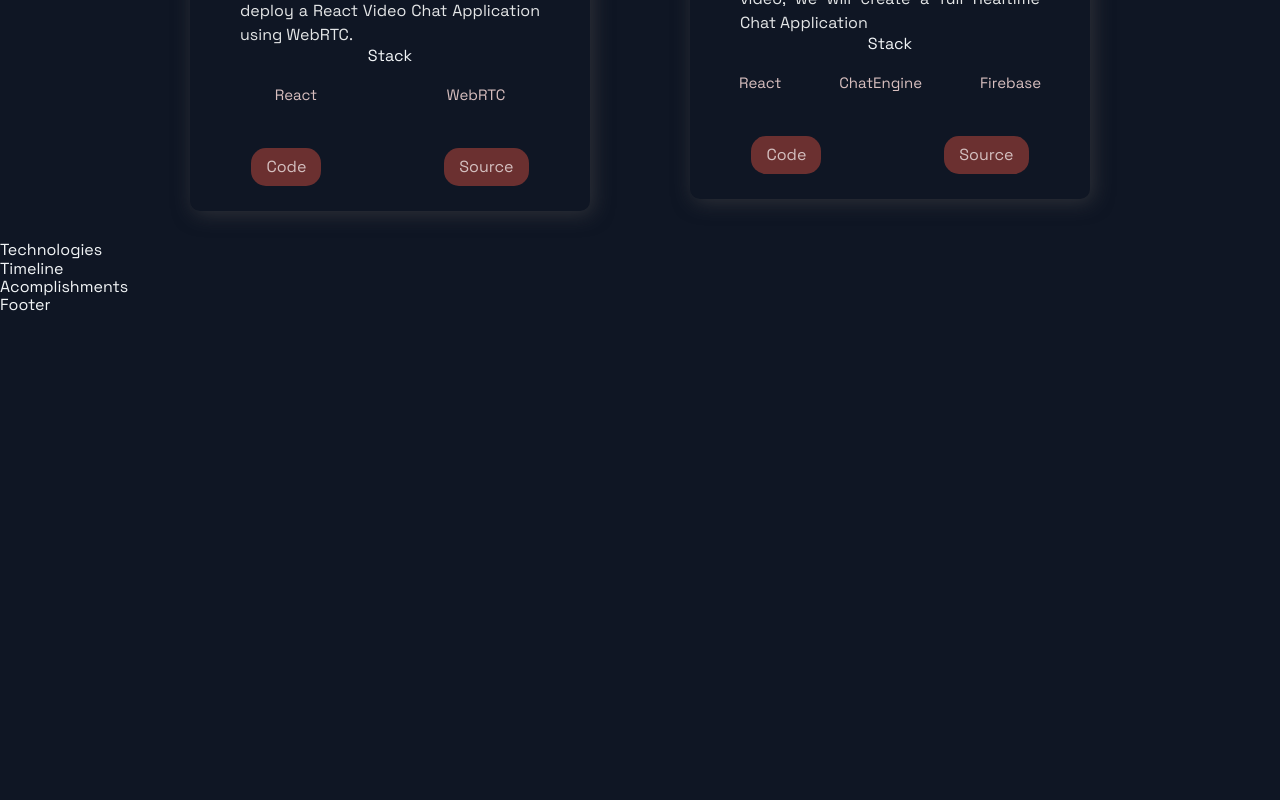
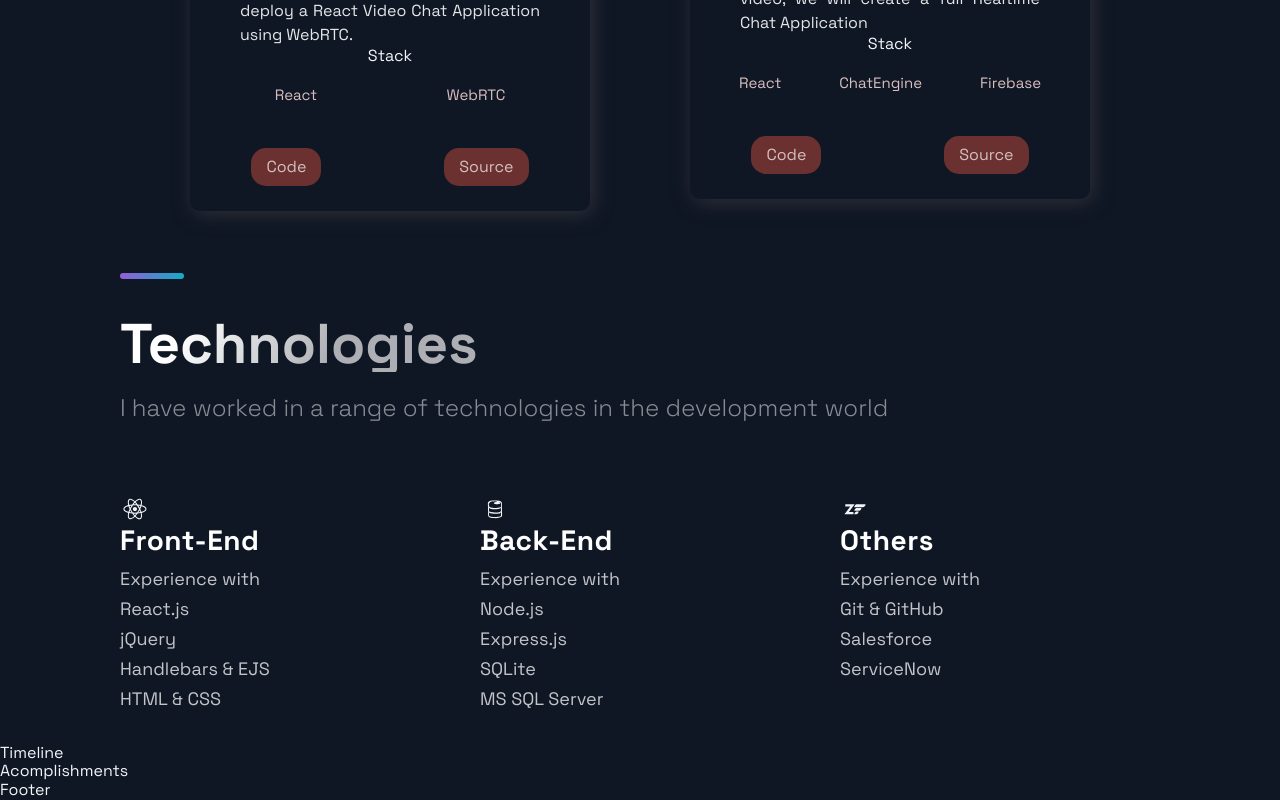
Before and after one commit to vimal-raj-nagarajan/Portfolio, a Next.js app: page / in a window 1280 px wide. Shown: the part 1993-2793 px from the top of the page. Before the commit the page ends 2308 px from the top, so only its background shows below. Built offline with nearby package versions, Linux system fonts and the light colour scheme.

Commit message:
Add technologies

```diff
--- a/src/components/Technologies/Technologies.js
+++ b/src/components/Technologies/Technologies.js
@@ -4,9 +4,55 @@
 import { List, ListContainer, ListItem, ListParagraph, ListTitle } from './TechnologiesStyles';
 
 const Technologies = () =>  (
-  <div>
-    Technologies
-  </div>
+  <Section id="tech">
+    <SectionDivider />
+    <br/>
+    <br/>
+    <SectionTitle>Technologies</SectionTitle>
+    <SectionText>
+      I have worked in a range of technologies in the development world
+    </SectionText>
+    <List>
+      <ListItem>
+        <DiReact size="3rem" />
+        <ListContainer>
+          <ListTitle>Front-End</ListTitle>
+          <ListParagraph>
+            Experience with <br/>
+            React.js<br/>
+            jQuery<br/>
+            Handlebars & EJS<br/>
+            HTML & CSS
+          </ListParagraph>
+        </ListContainer>
+      </ListItem>
+      <ListItem>
+        <DiFirebase size="3rem" />
+        <ListContainer>
+          <ListTitle>Back-End</ListTitle>
+          <ListParagraph>
+            Experience with <br/>
+            Node.js<br/>
+            Express.js<br/>
+            SQLite<br/>
+            MS SQL Server
+          </ListParagraph>
+        </ListContainer>
+      </ListItem>
+      <ListItem>
+        <DiZend size="3rem" />
+        <ListContainer>
+          <ListTitle>Others</ListTitle>
+          <ListParagraph>
+            Experience with <br/>
+            Git & GitHub<br/>
+            Salesforce<br/>
+            ServiceNow<br/>
+          </ListParagraph>
+        </ListContainer>
+      </ListItem>
+    </List>
+  </Section>
 );
 
 export default Technologies;
```
